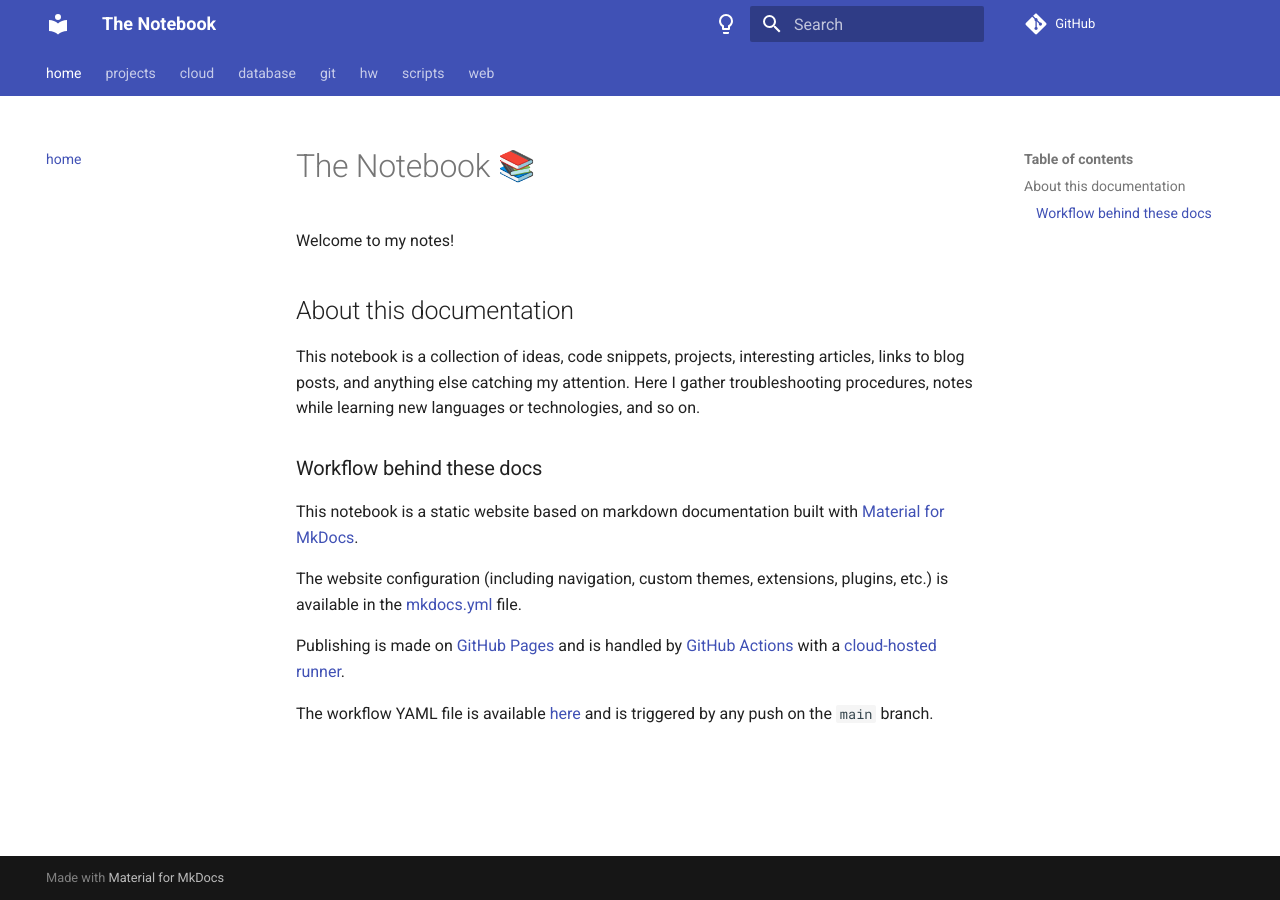
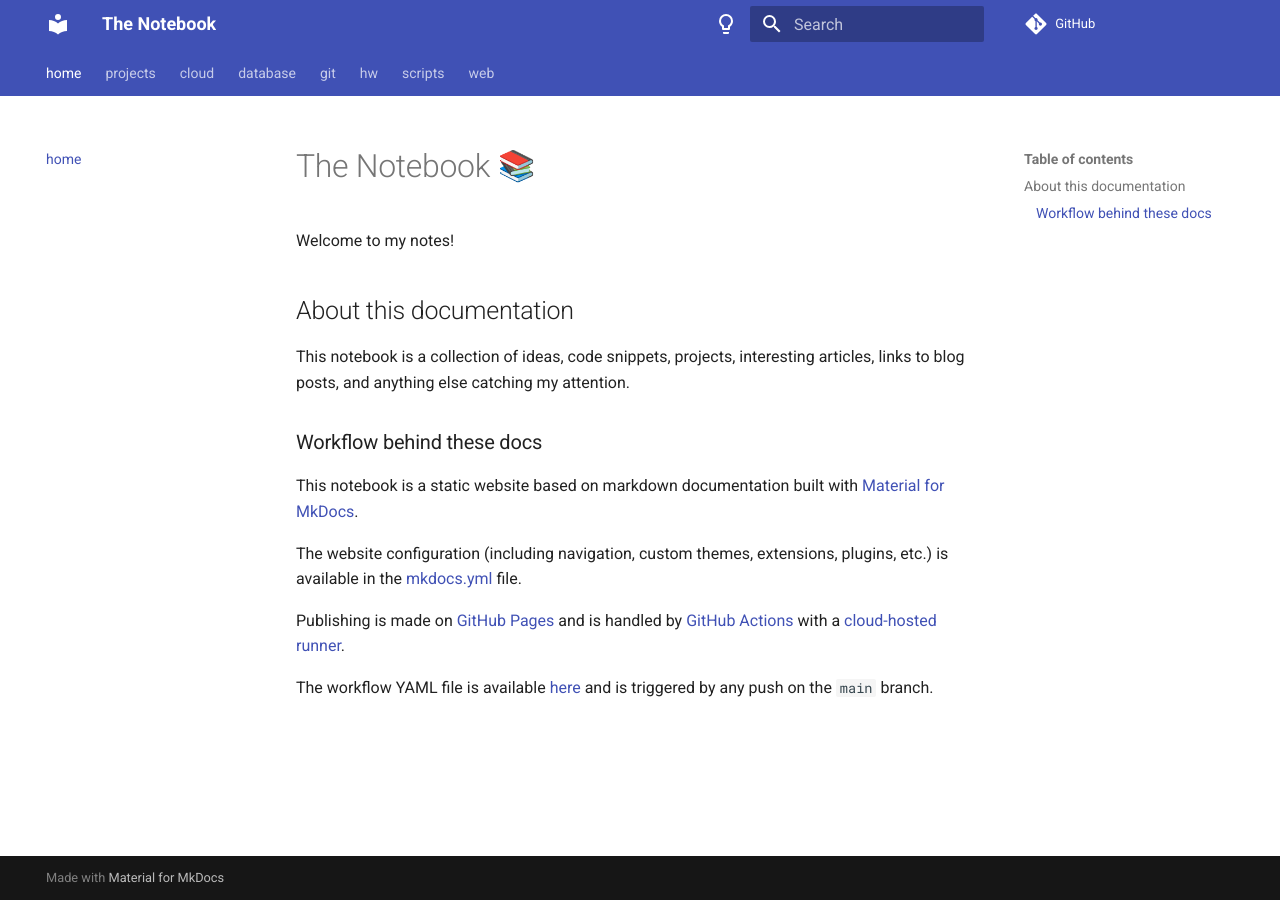
Before and after one commit to sannae/the-notebook, an MkDocs documentation site: the page built from docs/index.md, in a window 1280 px wide. Built offline with MkDocs 1.6.1 and Material for MkDocs 9.7.7, drawn with Linux system fonts in a browser that asks for light colours; emoji names are drawn with the system emoji font; comment, search, counter and statistics services are not loaded.

Commit message:
Update index.md

```diff
--- a/docs/index.md
+++ b/docs/index.md
@@ -4,7 +4,7 @@ Welcome to my notes!
 
 ## About this documentation
 
-This notebook is a collection of ideas, code snippets, projects, interesting articles, links to blog posts, and anything else catching my attention. Here I gather troubleshooting procedures, notes while learning new languages or technologies, and so on.
+This notebook is a collection of ideas, code snippets, projects, interesting articles, links to blog posts, and anything else catching my attention.
 
 ### Workflow behind these docs
 
```
